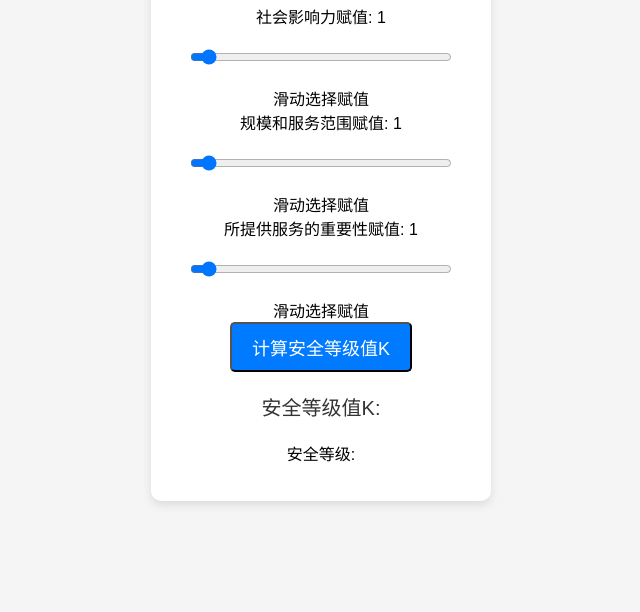
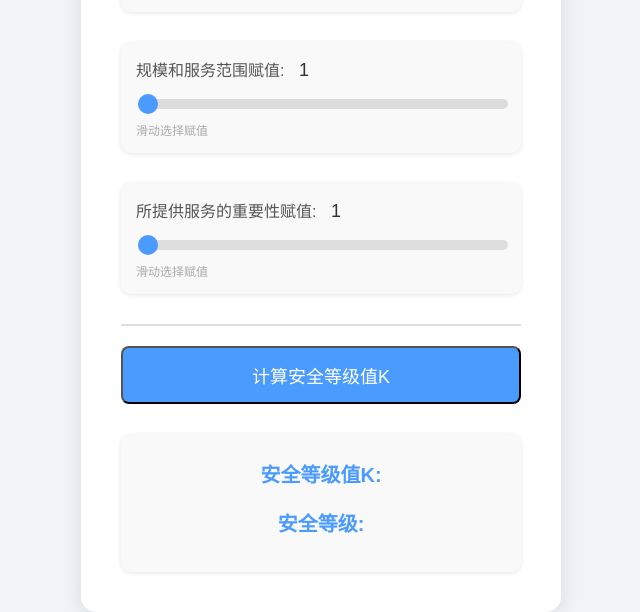
Before and after one commit to 9e4f/K-calculator, a plain HTML site: page index.html in a window 1280 px wide. Shown: the part 202-814 px from the top of the page, without its empty margins (319-959 px from the left). Drawn offline with Linux system fonts and the light colour scheme.

Commit message:
Update style.css

```diff
--- a/style.css
+++ b/style.css
@@ -1,46 +1,148 @@
+/* 页面背景及字体 */
 body {
-    font-family: Arial, sans-serif;
-    background-color: #F5F5F5;
+    font-family: 'Arial', sans-serif;
+    background-color: #f0f4f8;
+    margin: 0;
+    padding: 0;
     display: flex;
     justify-content: center;
     align-items: center;
     height: 100vh;
-    margin: 0;
+    color: #333;
 }
 
+/* 容器样式 */
 .container {
+    background-color: #fff;
+    padding: 40px;
+    border-radius: 15px;
+    box-shadow: 0 4px 20px rgba(0, 0, 0, 0.1);
+    width: 100%;
+    max-width: 400px;
     text-align: center;
-    padding: 20px;
-    background-color: #fff;
-    border-radius: 10px;
-    box-shadow: 0px 4px 10px rgba(0, 0, 0, 0.1);
-    width: 300px;
+    animation: fadeIn 0.5s ease-in-out;
 }
 
-input {
-    width: 80%;
-    padding: 10px;
-    margin: 10px 0;
-    border-radius: 5px;
-    border: 1px solid #ddd;
-    font-size: 16px;
+/* 动画效果 */
+@keyframes fadeIn {
+    0% {
+        opacity: 0;
+        transform: translateY(30px);
+    }
+    100% {
+        opacity: 1;
+        transform: translateY(0);
+    }
 }
 
-button {
-    background-color: #007AFF;
-    color: white;
-    padding: 10px 20px;
+/* 标题样式 */
+h1 {
+    font-size: 22px;
+    color: #3b3b3b;
+    margin-bottom: 30px;
+}
+
+/* 输入框样式 */
+.input-group {
+    margin-bottom: 30px;
+    text-align: left;
+    padding: 15px;
+    background-color: #f9f9f9;
+    border-radius: 10px;
+    box-shadow: 0 1px 5px rgba(0, 0, 0, 0.1);
+}
+
+.input-group label {
+    font-size: 16px;
+    color: #555;
+    margin-bottom: 8px;
+    display: block;
+}
+
+.input-group input[type="range"] {
+    width: 100%;
+    margin-top: 10px;
+    -webkit-appearance: none;
+    appearance: none;
+    height: 10px;
+    background-color: #ddd;
     border-radius: 5px;
-    font-size: 18px;
+}
+
+.input-group input[type="range"]::-webkit-slider-thumb {
+    -webkit-appearance: none;
+    appearance: none;
+    width: 20px;
+    height: 20px;
+    border-radius: 50%;
+    background-color: #4b9bff;
     cursor: pointer;
 }
 
-button:hover {
-    background-color: #005BB5;
+/* 数字显示部分 */
+span {
+    font-size: 18px;
+    color: #333;
+    margin-left: 10px;
 }
 
-#result {
+/* 提示文字 */
+.slider-hint {
+    font-size: 12px;
+    color: #aaa;
+    margin-top: 8px;
+}
+
+/* 按钮样式 */
+button {
+    background-color: #4b9bff;
+    color: white;
+    padding: 14px 20px;
+    border-radius: 8px;
+    font-size: 18px;
+    width: 100%;
+    cursor: pointer;
+    transition: background-color 0.3s ease;
+}
+
+button:hover {
+    background-color: #3380cc;
+}
+
+/* 结果框样式 */
+.result-section {
+    margin-top: 30px;
+    padding: 15px;
+    background-color: #f9f9f9;
+    border-radius: 10px;
+    box-shadow: 0 1px 5px rgba(0, 0, 0, 0.1);
+}
+
+#result, #level {
+    margin-top: 10px;
     font-size: 20px;
-    margin-top: 20px;
-    color: #333;
+    font-weight: bold;
+    color: #4b9bff;
 }
+
+/* 高亮显示安全等级 */
+.level {
+    font-size: 22px;
+    font-weight: bold;
+    color: #ffd700; /* 黄金色 */
+    text-transform: uppercase;
+    margin-top: 15px;
+    transition: transform 0.3s ease, opacity 0.3s ease;
+}
+
+.level.highlight {
+    transform: scale(1.1);
+    opacity: 1;
+}
+
+/* 分区样式 */
+.button-section {
+    margin-top: 30px;
+    padding-top: 20px;
+    border-top: 2px solid #ddd;
+}
```
